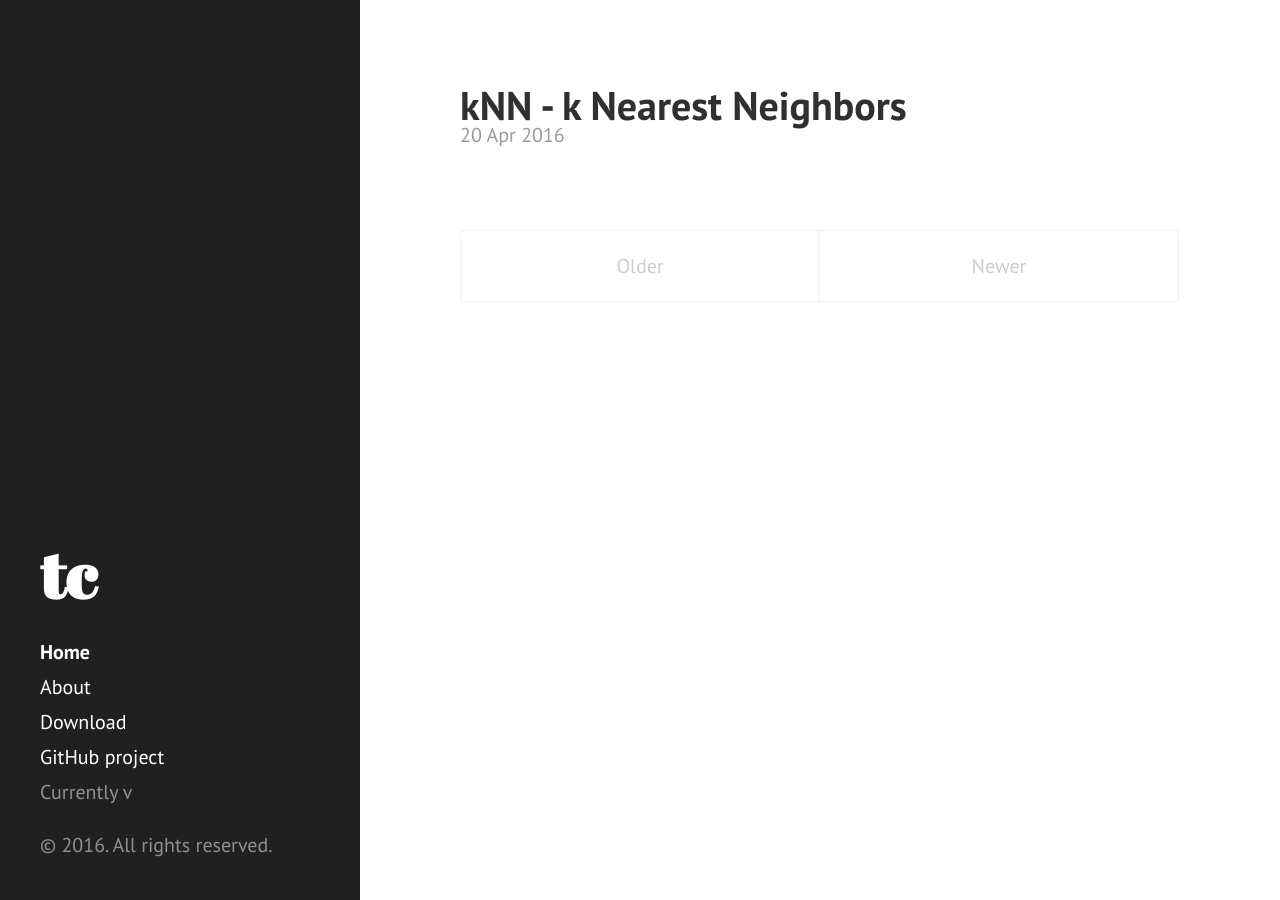
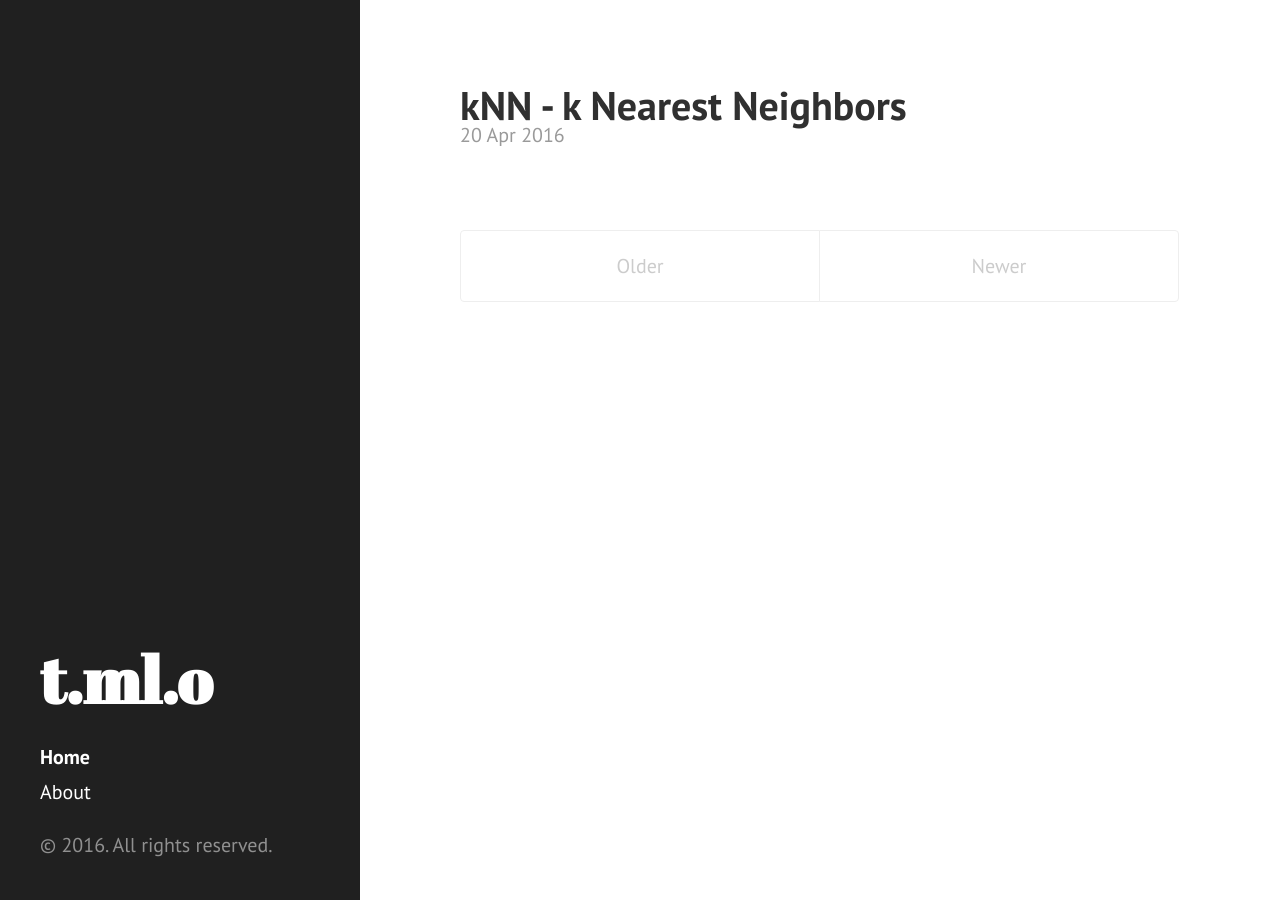
Before and after one commit to tcarrill/tcarrill.github.io, a Jekyll site: the page built from index.html, in a window 1280 px wide. Built offline with Jekyll 4.4.1, drawn with Linux system fonts in a browser that asks for light colours; the list of posts is cut into pages by our own code.

```diff
--- a/_config.yml
+++ b/_config.yml
@@ -7,7 +7,7 @@ highlighter:      pygments
 #relative_permalinks: true
 
 # Setup
-title:            tc
+title:            t.ml.o
 tagline:          'Interesting things and stuff'
 description:      ''
 url:              http://hyde.getpoole.com
--- a/_includes/sidebar.html
+++ b/_includes/sidebar.html
@@ -25,10 +25,6 @@
           {% endif %}
         {% endif %}
       {% endfor %}
-
-      <a class="sidebar-nav-item" href="{{ site.github.repo }}/archive/v{{ site.version }}.zip">Download</a>
-      <a class="sidebar-nav-item" href="{{ site.github.repo }}">GitHub project</a>
-      <span class="sidebar-nav-item">Currently v{{ site.version }}</span>
     </nav>
 
     <p>&copy; {{ site.time | date: '%Y' }}. All rights reserved.</p>
```
